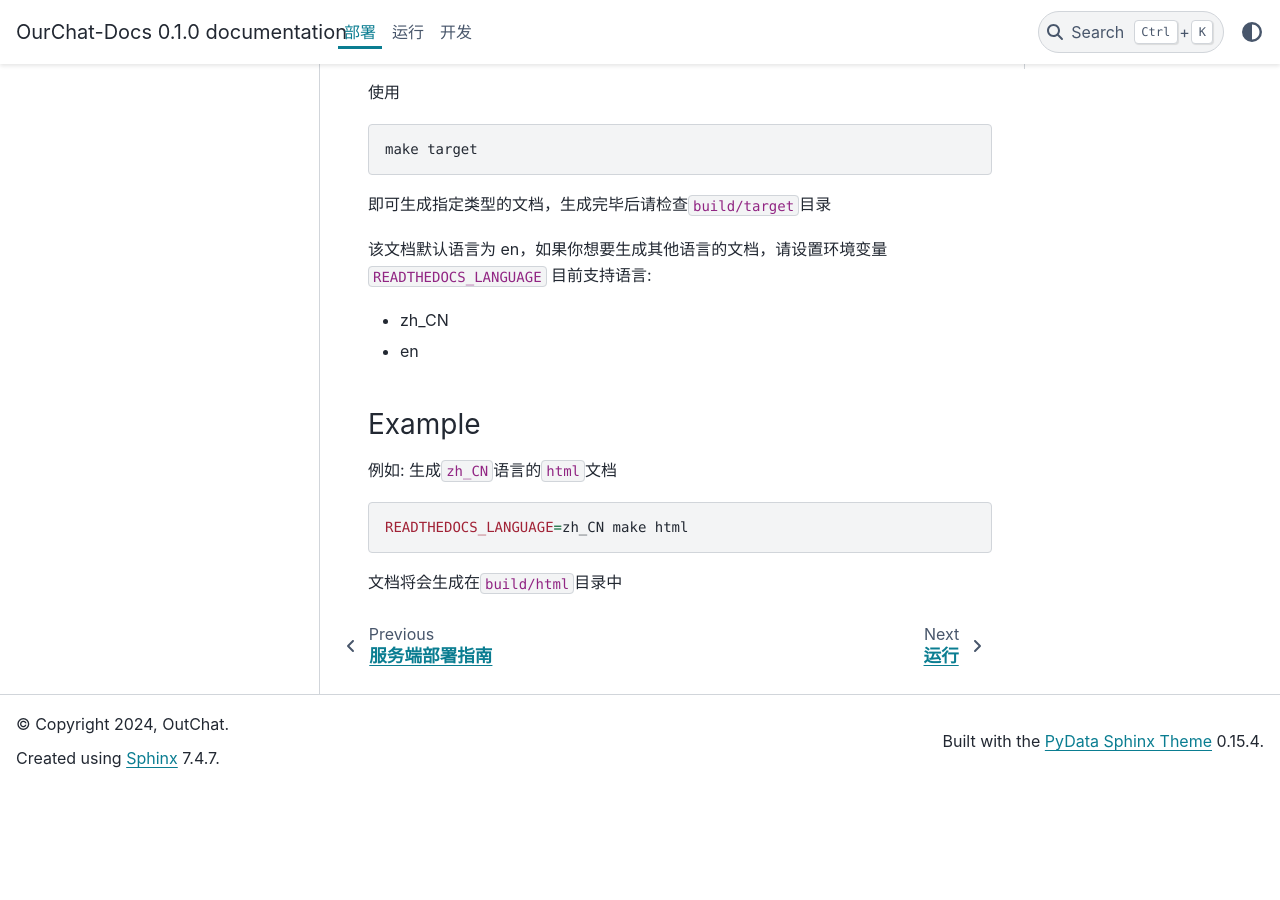
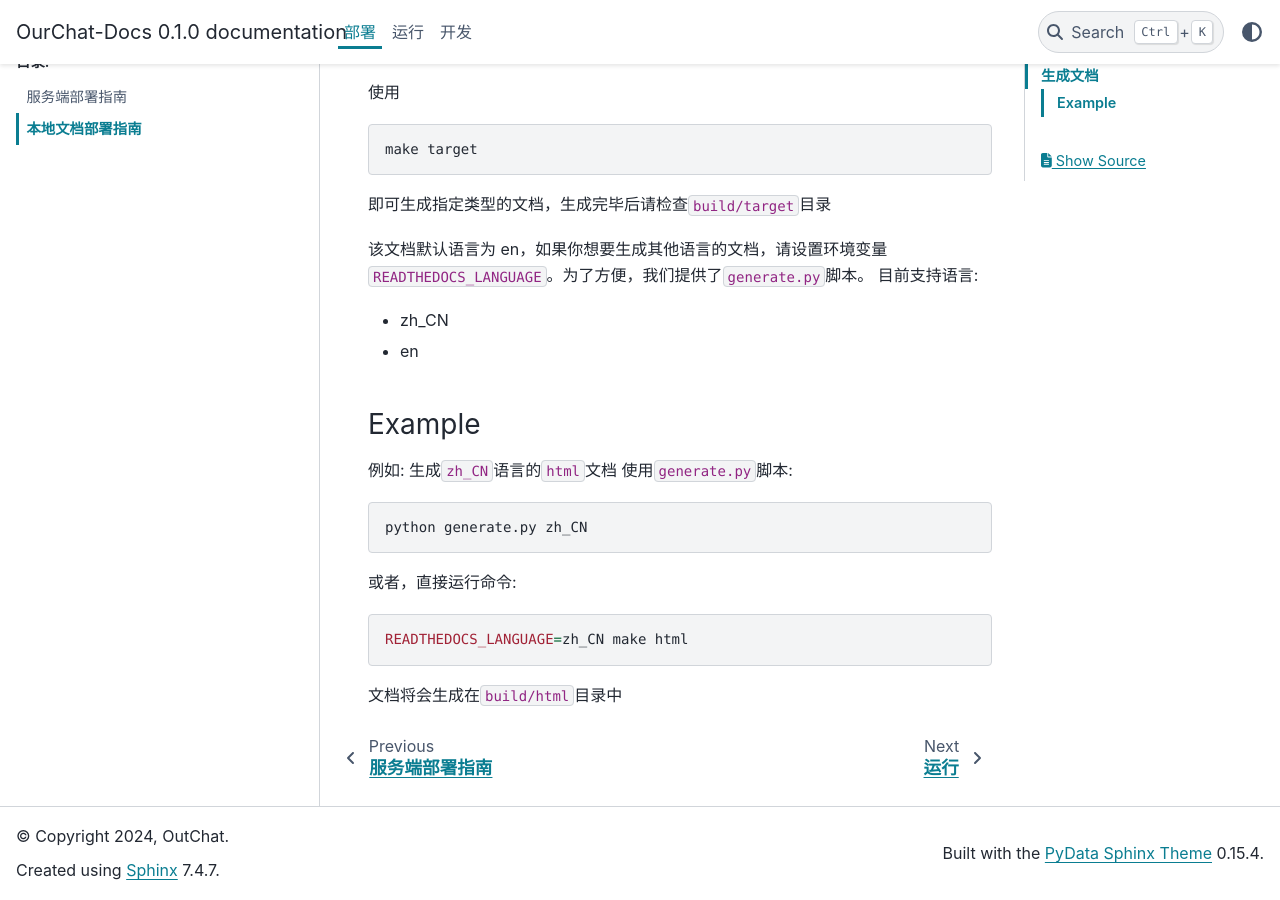
Before and after one commit to SkyUOI/OurChat-Docs, a Sphinx documentation site: the page built from docs/source/docs/deploy/document-deploy.md, in a window 1280 px wide and 900 px high, scrolled down 893 px. Built offline with Sphinx 7.4.7 and the PyData theme 0.15.4, drawn with Linux system fonts in a browser that asks for light colours; before the commit the page ends 1680 px from its top, so only the background shows below that.

Commit message:
script:add a generate.py

````diff
--- a/docs/source/docs/deploy/document-deploy.md
+++ b/docs/source/docs/deploy/document-deploy.md
@@ -43,7 +43,7 @@
 
 即可生成指定类型的文档，生成完毕后请检查`build/target`目录
 
-该文档默认语言为 en，如果你想要生成其他语言的文档，请设置环境变量`READTHEDOCS_LANGUAGE`
+该文档默认语言为 en，如果你想要生成其他语言的文档，请设置环境变量`READTHEDOCS_LANGUAGE`。为了方便，我们提供了`generate.py`脚本。
 目前支持语言:
 
 - zh_CN
@@ -52,6 +52,13 @@
 ### Example
 
 例如: 生成`zh_CN`语言的`html`文档
+使用`generate.py`脚本:
+
+```bash
+python generate.py zh_CN
+```
+
+或者，直接运行命令:
 
 ```bash
 READTHEDOCS_LANGUAGE=zh_CN make html
--- a/gettext_generator.py
+++ b/gettext_generator.py
@@ -1,3 +1,5 @@
+#!/usr/bin/env python3
+
 import os
 
 os.chdir("docs")
````
Also changed, not shown: generate.py (added, +12 -0 lines), 2 other files.
